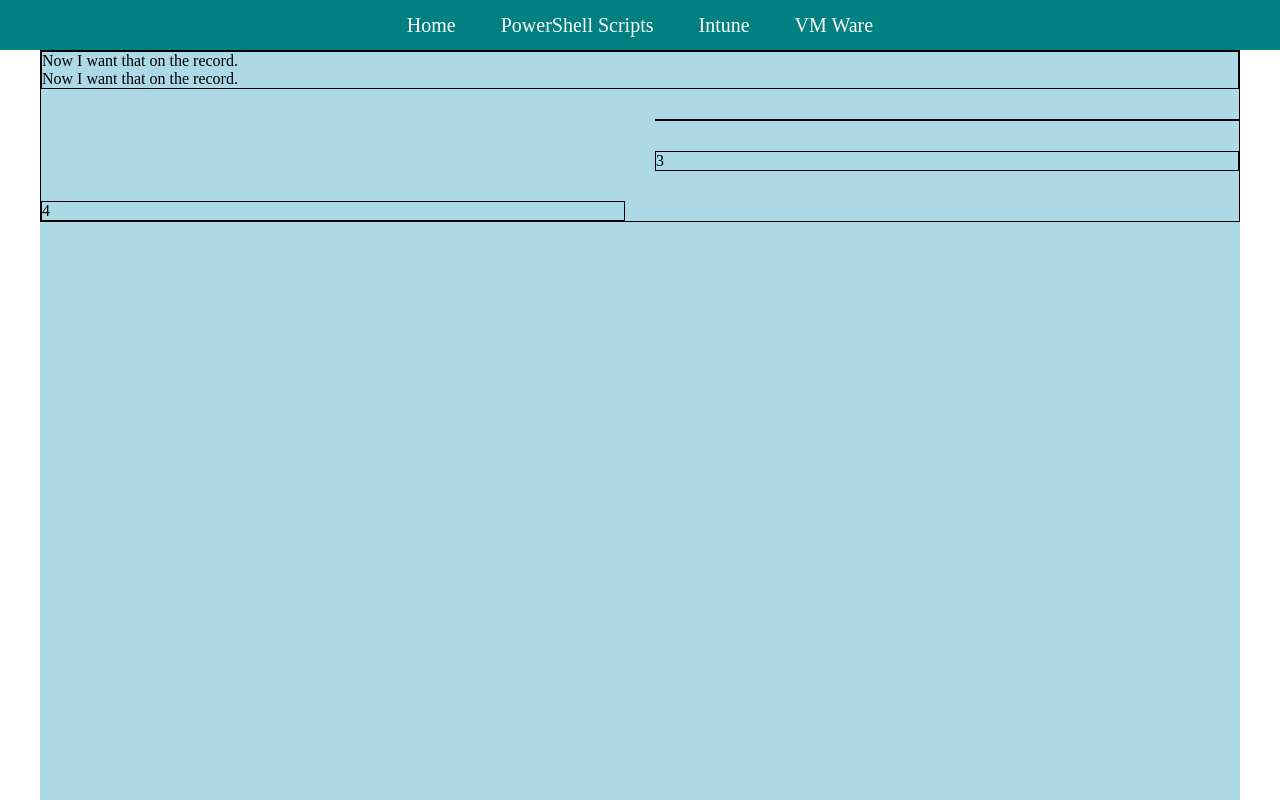
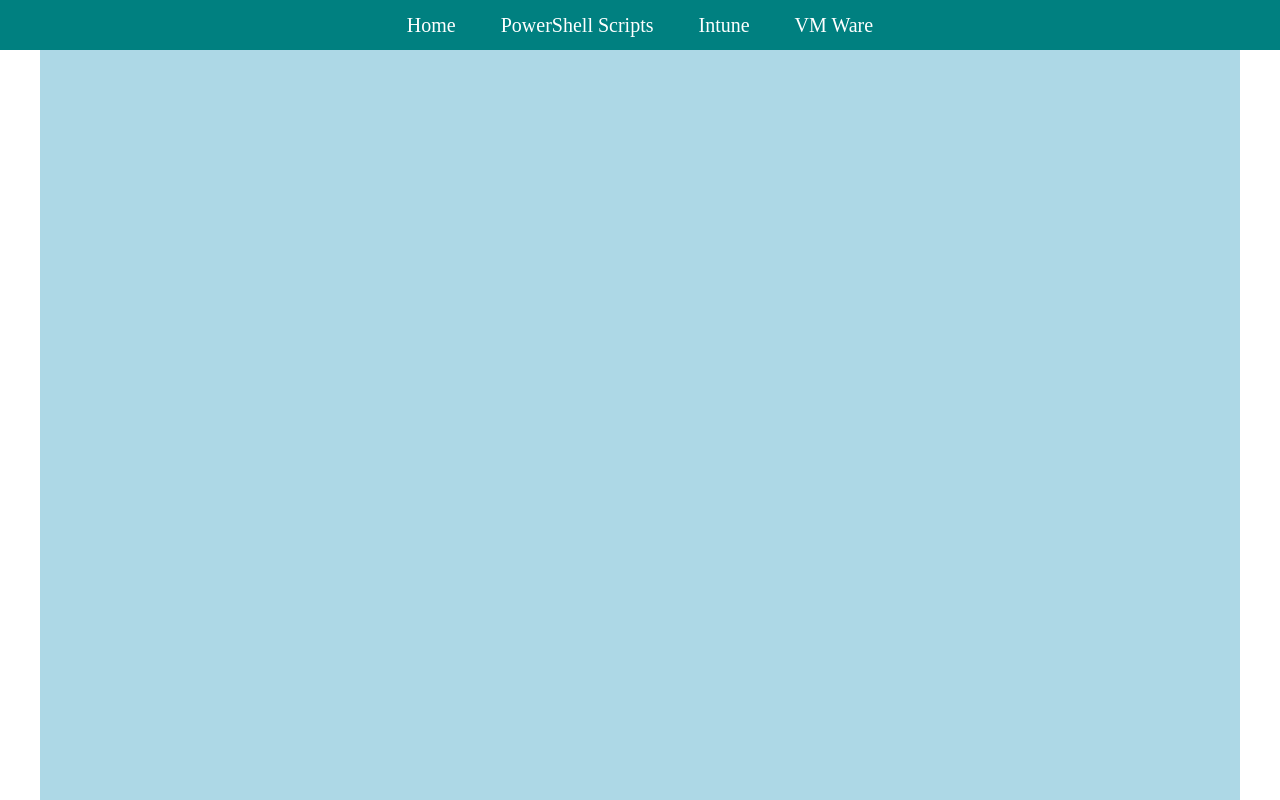
Before and after one commit to AlexVidal2/Manito-Verse, a plain HTML site: page index.htm in a window 1280 px wide. Shown: the top 800 px of the page. Drawn offline with Linux system fonts and the light colour scheme.

Commit message:
10/3/2023 - starting over the project as life got in the way of course

```diff
--- a/index.htm
+++ b/index.htm
@@ -20,26 +20,14 @@
 
     <div class="container">
 
-        <div class="grid-wrapper">
-            <div class="grid-1">
-                <p>
-                    Now I want that on the record.
-                </p>
+        <div class="grid-container">
+            <div class="first card"></div>
+            <div class="card"></div>
+            <div class="card"></div>
+            <div class="card"></div>
+            <div class="card"></div>
+        </div>
 
-                <p>
-                    Now I want that on the record.
-                </p>
-            </div>
-
-
-            <div class="grid-2">
-
-            </div>
-
-
-            <div class="grid-3"> 3 </div>
-            <div class="grid-4"> 4 </div>
-        </div>
 
 
 
--- a/stylesheet.css
+++ b/stylesheet.css
@@ -42,34 +42,14 @@ nav ul li a{
 
                                                             /* Nav and HTML Style ends here: Home page is below */
 
-.grid-wrapper{
-    display: grid;
-    gap: 30px;
-    border: solid 1px black;
+.grid-container{
+
 }
 
-.grid-1{
-    border: solid 1px black;
-    grid-column-start: 1;
-    grid-column-end: 3;
-    width: 100%;
+.first{
+
 }
 
-.grid-2{
-    border: solid 1px black;
-    grid-column-start: 2;
-    grid-column-end: 3;
-    width: 100%;
+.card{
+
 }
-
-.grid-3{
-    grid-column-start: 2;
-    grid-column-end: 3;
-    width: 100%;
-    border: solid 1px black;
-}
-
-.grid-4{
-    border: solid 1px black;
-    width: 100%;
-}
```
Also changed, not shown: psSctipts.html (+1 -3 lines).
